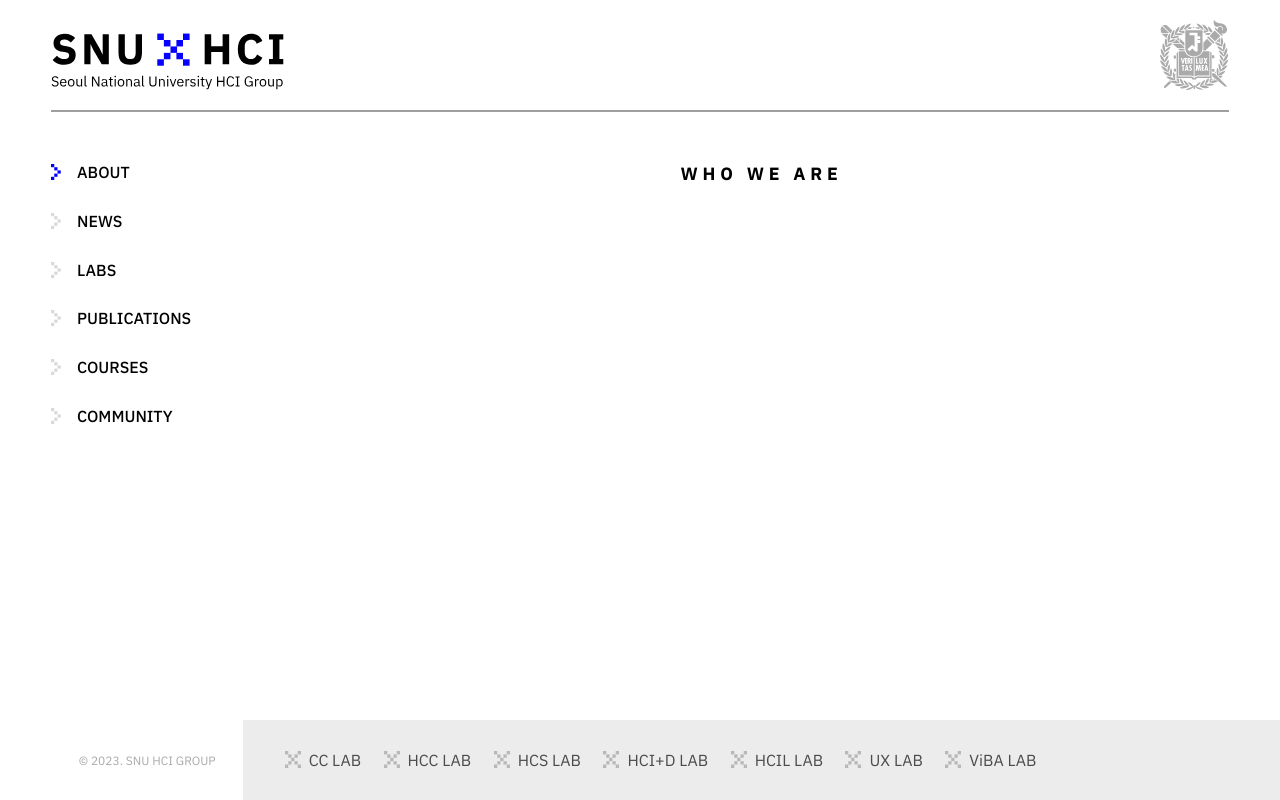
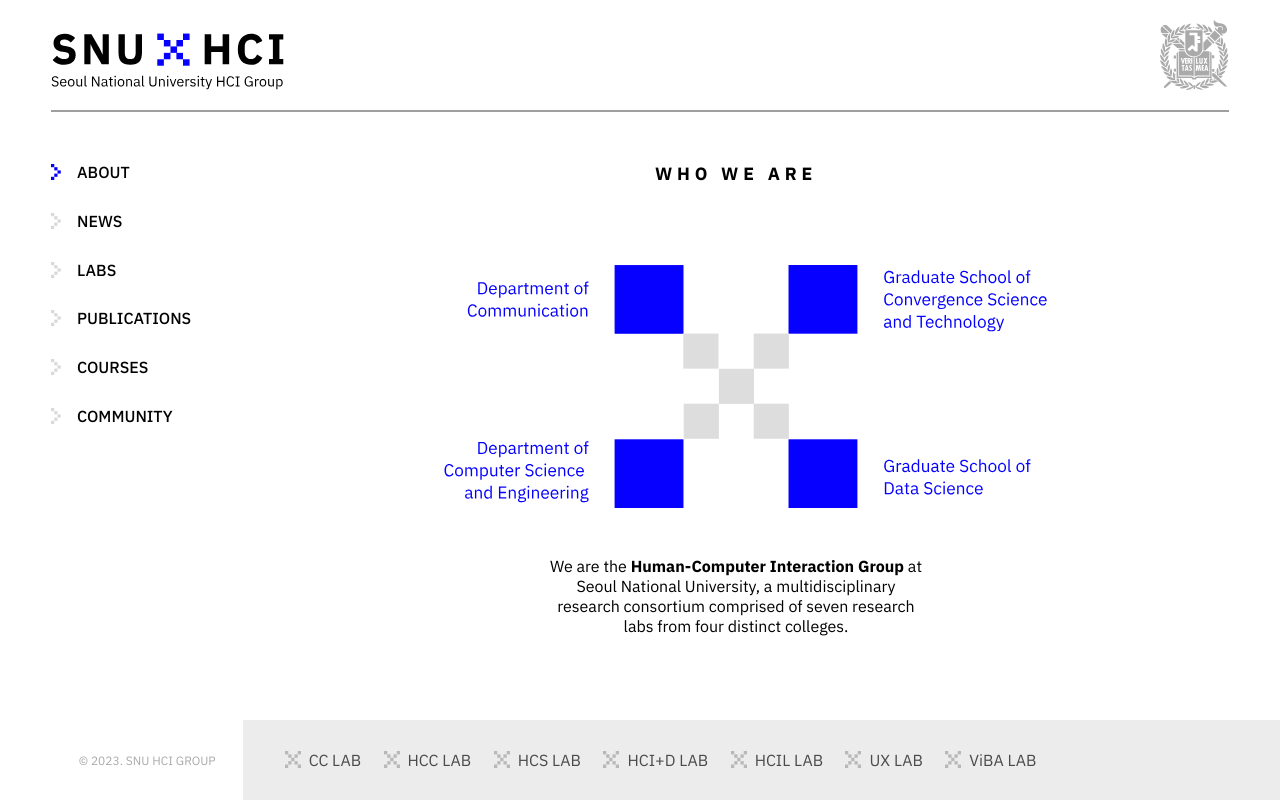
Before and after one commit to SNUxHCI/SNUxHCI.github.io, a React (Create React App) app: page /about in a window 1280 px wide. Built offline with nearby package versions, Linux system fonts and the light colour scheme.

Commit message:
:sparkles: Add AboutPage Contents and styles

```diff
--- a/src/components/CommonLayout/MainLayout/MainLayout.module.scss
+++ b/src/components/CommonLayout/MainLayout/MainLayout.module.scss
@@ -16,13 +16,16 @@
   justify-content: space-between;
 
   .headerTitle{
+    // size
+    width: $articleWidth - 2*$articleHorizontalPadding;
+
     // center
-    display: block;
-    margin: 0 auto;
+    margin-left: $articleHorizontalPadding;
+    text-align: center;
+
 
     // margin
     margin-top: toRem(50);
-    margin-bottom: toRem(40);
 
     // font
     font-size: 1.11*$smallFontSize;
--- a/src/pages/AboutPage/AboutPage.jsx
+++ b/src/pages/AboutPage/AboutPage.jsx
@@ -5,13 +5,22 @@
 import MainLayout from '../../components/CommonLayout/MainLayout/MainLayout';
 import Header from '../../components/CommonLayout/Header/Header';
 
+import aboutImg from '../../assets/AboutImg/aboutImg.svg';
+
 
 const AboutPage = () => {
   return ( <>
    <Header/>
     <SideNavigator/>
     <MainLayout title='WHO WE ARE'>
-      {/* CONTENTS HERE */}
+      <div className={styles.container}>
+        <img src={aboutImg} alt="about" className={styles.aboutImg}/>
+        <p className={styles.description}>
+            We are the <b className={styles.bold}>Human-Computer Interaction Group </b>
+            at Seoul National University, a multidisciplinary research consortium
+            comprised of seven research labs from four distinct colleges.
+        </p>
+      </div>
     </MainLayout>
   </> );
 }
--- a/src/pages/AboutPage/AboutPage.module.scss
+++ b/src/pages/AboutPage/AboutPage.module.scss
@@ -1 +1,32 @@
 @import '../../components/globalStyle.scss';
+
+
+.container{
+  // size
+  width: 70%;
+  // center
+  margin: 0 auto;
+
+  // flex
+  display: flex;
+  flex-direction: column;
+  align-items: center;
+
+  .aboutImg{
+    // size
+    width: 100%;
+    // margin
+    margin-bottom: 2*$smallFontSize;
+  }
+
+  .description{
+    // size
+    width: 60%;
+    // font
+    font-size: $smallFontSize;
+    text-align: center;
+    .bold{
+      font-weight: $bold;
+    }
+  }
+}
--- a/src/pages/MainPage/MainPage.module.scss
+++ b/src/pages/MainPage/MainPage.module.scss
@@ -4,6 +4,7 @@
   // size
   width: 100%;
   margin-top: toRem(150);
+  margin-bottom: toRem(50);
 
   // flex
   display: flex;
```
Also changed, not shown: src/assets/AboutImg/aboutImg.svg (added), src/logo.svg.
